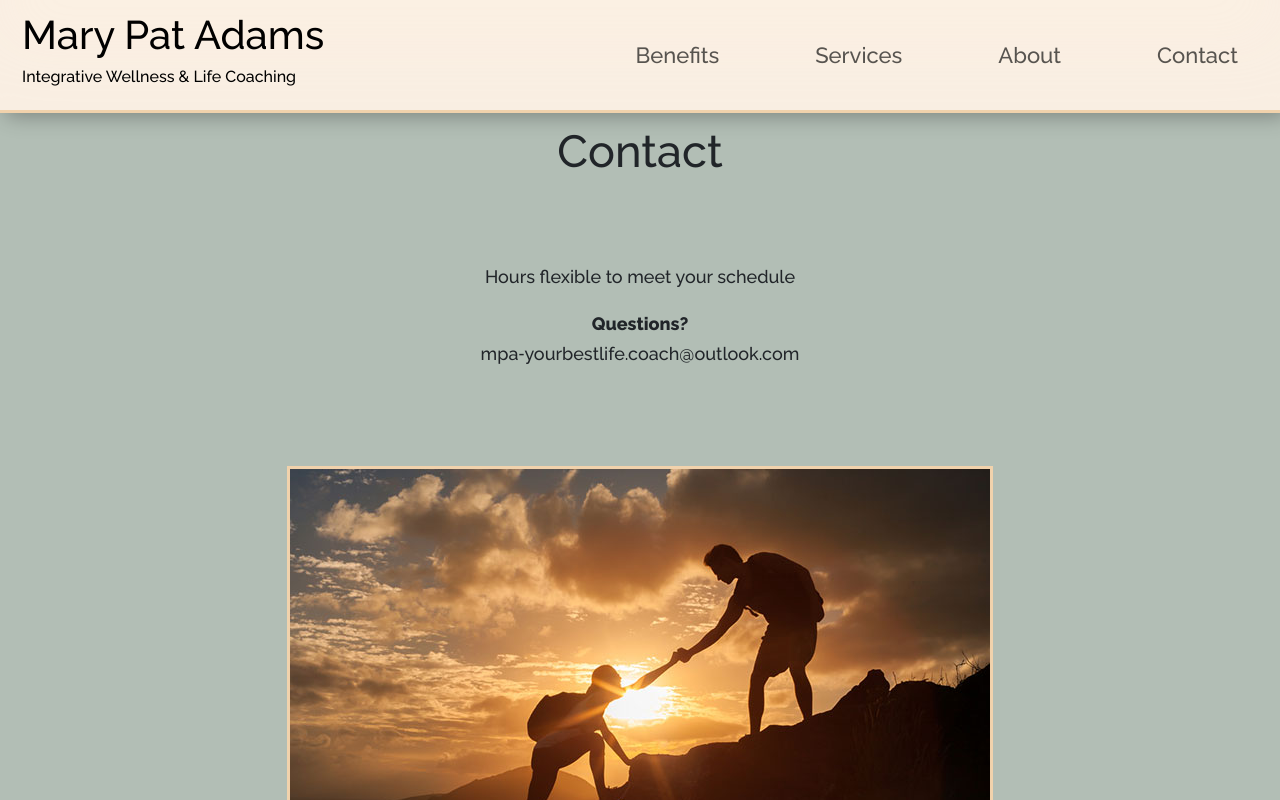
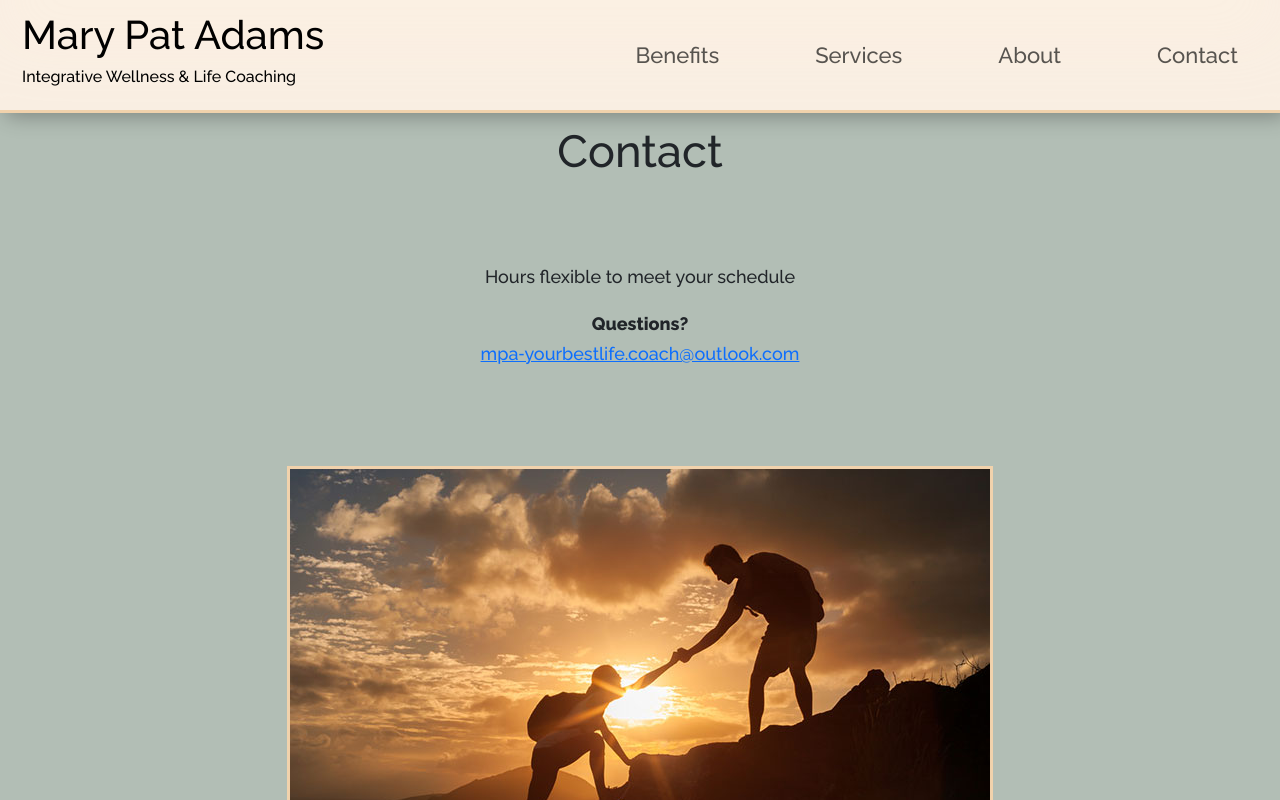
Before and after one commit to sarahkuss/mpa-website, a React (Create React App) app: page /contact in a window 1280 px wide. Built offline with nearby package versions, Linux system fonts and the light colour scheme.

Commit message:
fixed email link

```diff
--- a/src/pages/Contact.jsx
+++ b/src/pages/Contact.jsx
@@ -15,7 +15,9 @@ export default function Contact () {
         <Row>
           <Col className="contact-col text-center">
             <p>Hours flexible to meet your schedule</p>
-            <p><strong>Questions?</strong><br /> mpa&#8209;yourbestlife.coach@outlook.com</p>
+            <p><strong>Questions?</strong><br />
+            <a href="mailto:mpa-yourbestlife.coach@outlook.com">mpa&#8209;yourbestlife.coach@outlook.com</a>
+            </p>
           </Col>
         </Row>
 
```
